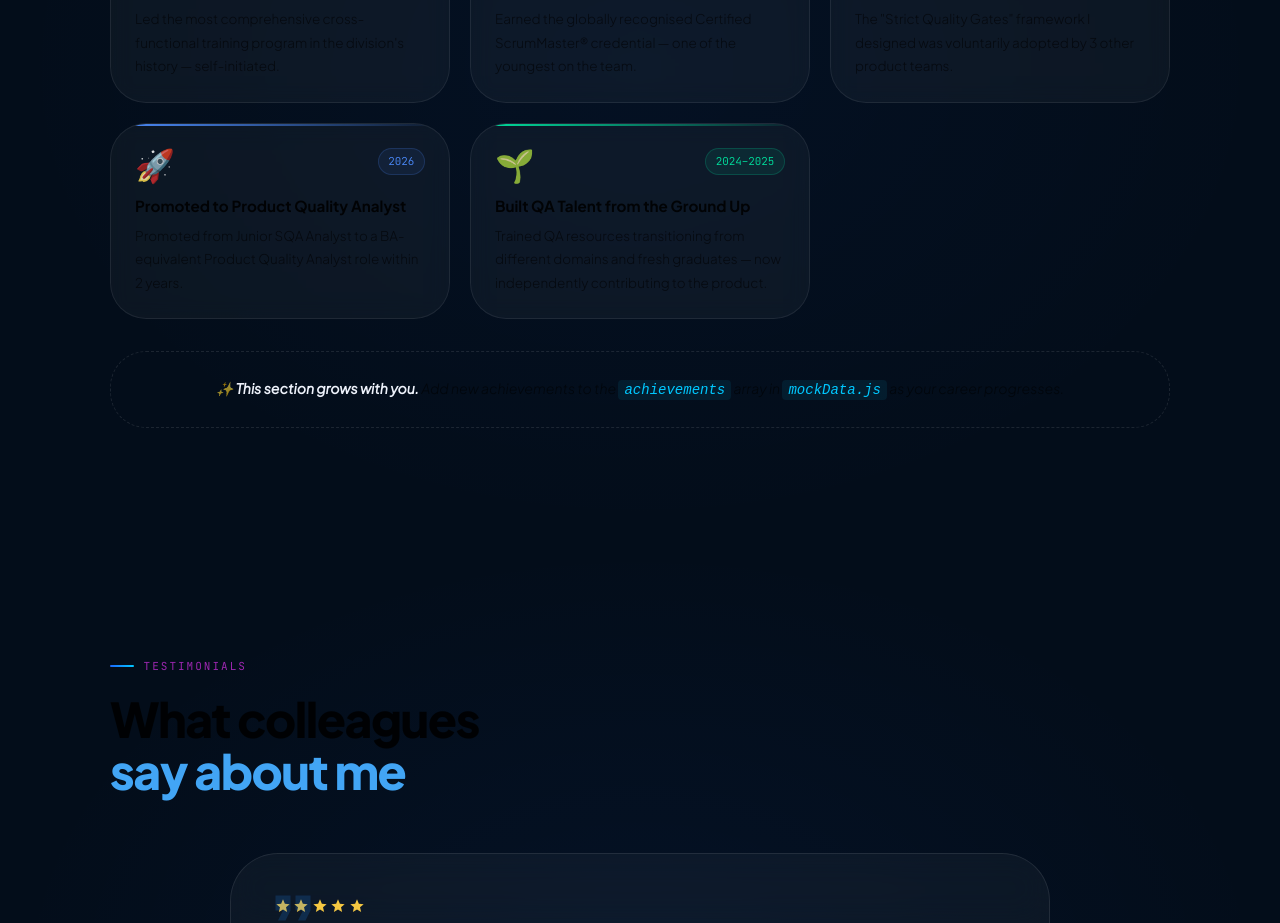
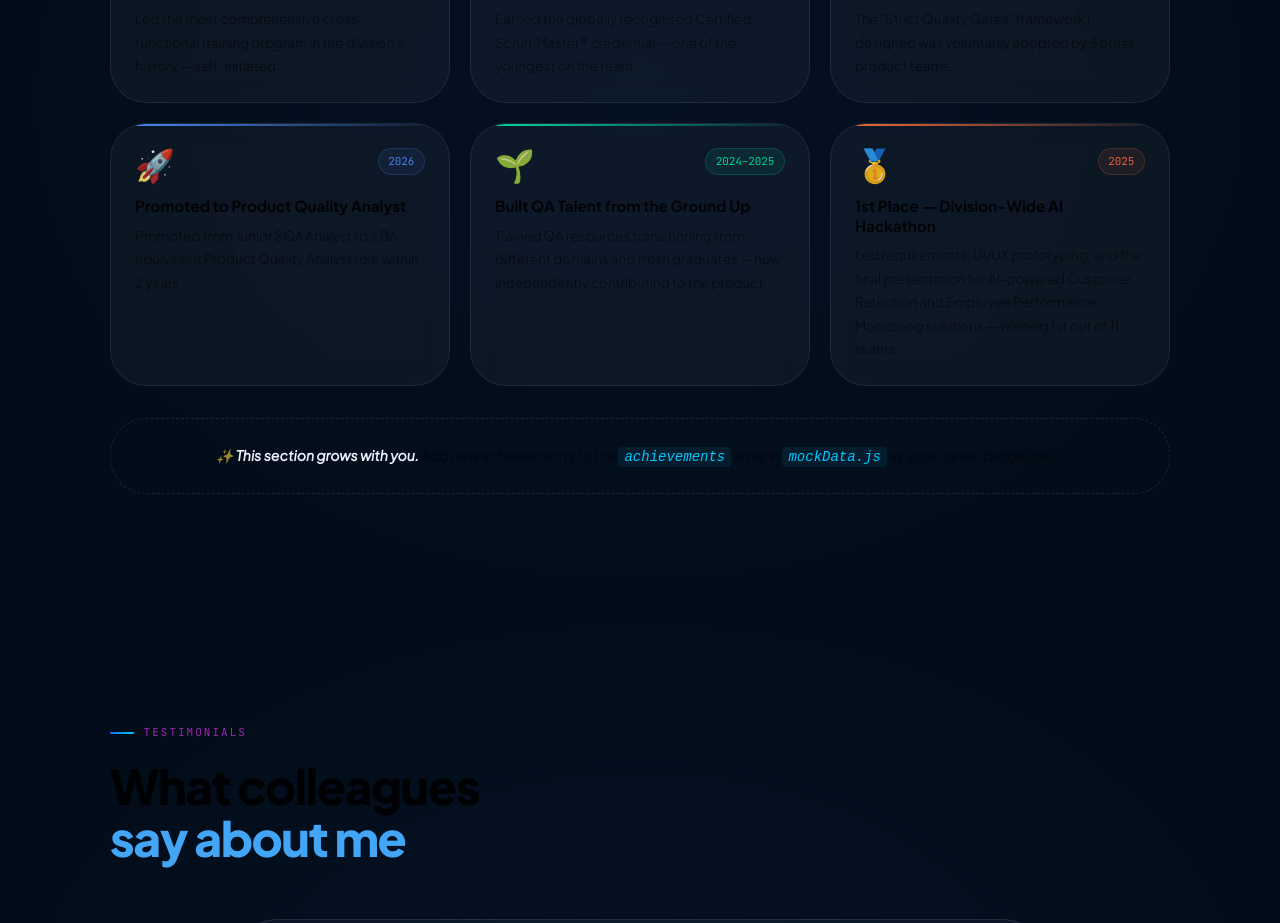
Before and after one commit to shironigun/shironigun.github.io, a React (Vite) app: page / in a window 1280 px wide. Shown: the part 10140-11063 px from the top of the page. Built offline with nearby package versions, Linux system fonts and the light colour scheme.

Commit message:
Add AI Hackathon 1st place win to Achievements and Projects

```diff
--- a/src/data/mockData.js
+++ b/src/data/mockData.js
@@ -470,6 +470,15 @@ export const projects = [
     icon: "🚀",
     featured: false,
     impact: "POC adopted by team",
+  },
+  {
+    id: 3,
+    title: "AI Hackathon — Customer Retention & Performance Monitoring",
+    desc: "Won 1st place out of 11 teams at a division-wide AI Hackathon. Built AI-powered solutions for Customer Retention and Employee Performance Monitoring using Language Cognitive Models, Text Analyzers, and Semantic Analyzers.",
+    tags: ["AI", "Hackathon", "UI/UX", "Cognitive Models", "Semantic Analysis"],
+    icon: "🥇",
+    featured: true,
+    impact: "1st place / 11 teams",
   },
 ];
 
@@ -1024,6 +1033,15 @@ export const achievements = [
     year: "2024–2025",
     color: "#00e5a0",
   },
+  {
+    id: "hackathon",
+    icon: "🥇",
+    title: "1st Place — Division-Wide AI Hackathon",
+    detail:
+      "Led requirements, UI/UX prototyping, and the final presentation for AI-powered Customer Retention and Employee Performance Monitoring solutions — winning 1st out of 11 teams.",
+    year: "2025",
+    color: "#ff6c37",
+  },
 ];
 
 // ─── PRODUCTS ─────────────────────────────────────────────────────
```
